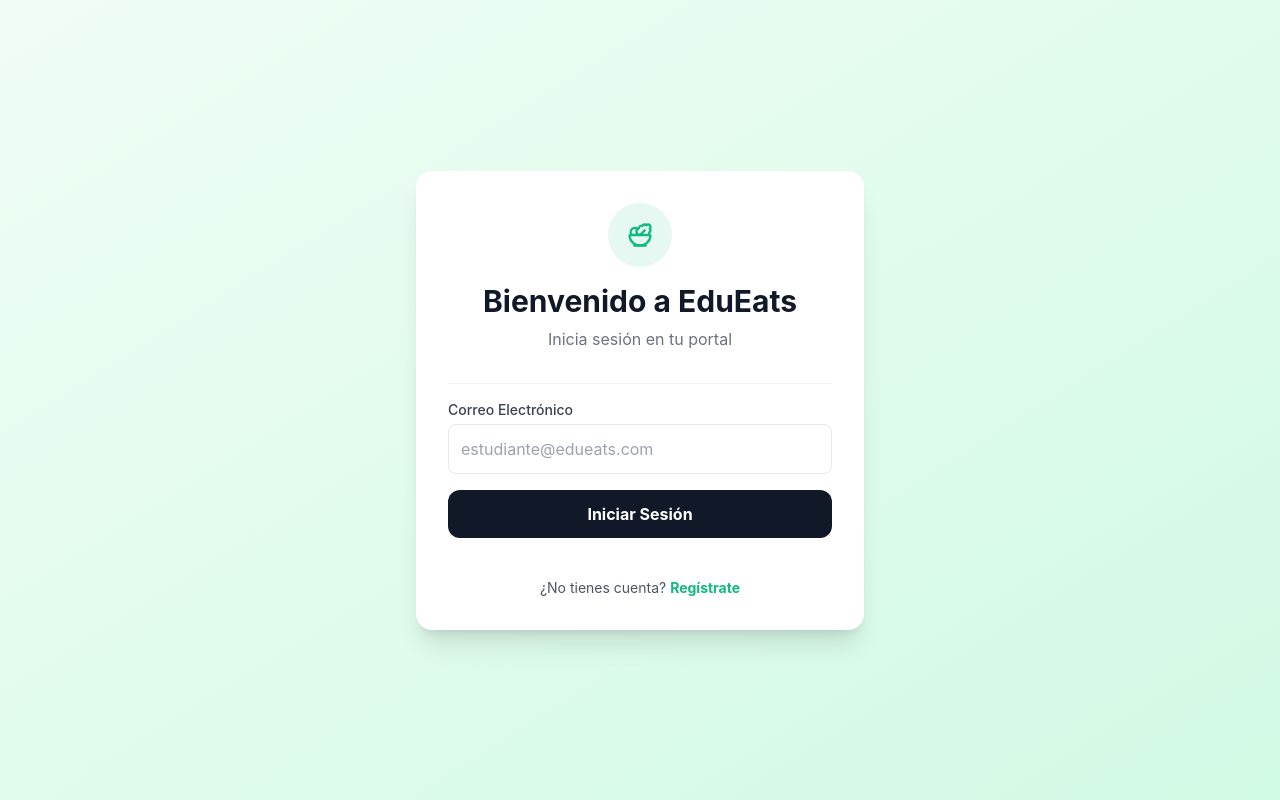
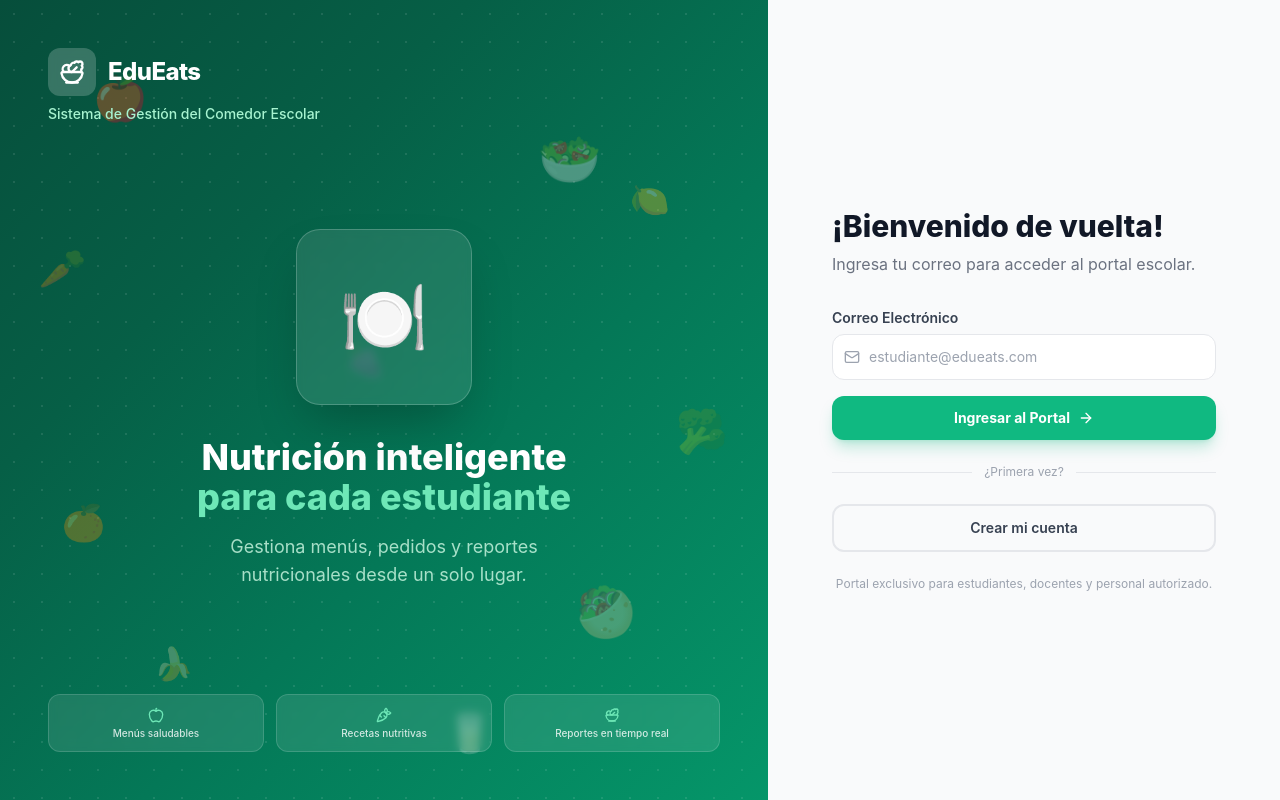
Before and after one commit to anubclao/EdueatsV2, a React (Vite) app in the folder edueats-v2/apps/web/: page /#/login in a window 1280 px wide. Built offline with nearby package versions, Linux system fonts and the light colour scheme.

Commit message:
feat: redesign Login with school cafeteria theme and improve responsive layout

```diff
--- a/edueats-v2/apps/web/src/components/Layout.tsx
+++ b/edueats-v2/apps/web/src/components/Layout.tsx
@@ -295,7 +295,7 @@ export const Layout = ({ children }: { children?: ReactNode }) => {
              </button>
           </div>
         </header>
-        <div className="flex-1 p-3 sm:p-4 md:p-8 max-w-7xl mx-auto w-full pb-safe overflow-x-hidden">
+        <div className="flex-1 p-3 sm:p-5 md:p-8 max-w-7xl mx-auto w-full pb-safe overflow-x-hidden">
           <Outlet />
         </div>
       </main>
--- a/edueats-v2/apps/web/src/pages/Login.tsx
+++ b/edueats-v2/apps/web/src/pages/Login.tsx
@@ -1,17 +1,30 @@
 import { useState, FormEvent } from 'react';
 import { useAuth } from '../context/AuthContext';
-import { Salad, AlertCircle } from 'lucide-react';
+import { AlertCircle, Mail, ArrowRight, Apple, Carrot, Salad } from 'lucide-react';
 import { Link } from 'react-router-dom';
+
+/* Floating food decoration bubble */
+const FloatingIcon = ({ icon, top, left, size, delay, opacity }: {
+  icon: string; top: string; left: string; size: string; delay: string; opacity: string;
+}) => (
+  <div
+    className="absolute select-none pointer-events-none"
+    style={{ top, left, fontSize: size, animationDelay: delay, opacity, animation: 'float 6s ease-in-out infinite' }}
+  >
+    {icon}
+  </div>
+);
 
 export const Login = () => {
   const { loginWithEmail } = useAuth();
   const [email, setEmail] = useState('');
   const [error, setError] = useState('');
+  const [loading, setLoading] = useState(false);
 
   const handleStandardLogin = async (e: FormEvent) => {
     e.preventDefault();
     setError('');
-
+    setLoading(true);
     try {
       if (await loginWithEmail(email)) {
         // AuthContext/Router handles redirect based on role
@@ -20,57 +33,164 @@ export const Login = () => {
       }
     } catch {
       setError('No se pudo conectar con el servidor. Verifica la configuración del backend e intenta nuevamente.');
+    } finally {
+      setLoading(false);
     }
   };
 
   return (
-    <div className="min-h-screen flex items-center justify-center bg-gradient-to-br from-green-50 to-emerald-100 p-4 dark:from-gray-900 dark:to-gray-800">
-      <div className="bg-white dark:bg-gray-800 rounded-2xl shadow-xl max-w-md w-full p-6 sm:p-8 space-y-6 sm:space-y-8">
-        <div className="text-center">
-          <div className="bg-primary/10 w-14 h-14 sm:w-16 sm:h-16 rounded-full flex items-center justify-center mx-auto mb-3 sm:mb-4">
-            <Salad className="text-primary" size={28} />
+    <div className="min-h-screen flex flex-col md:flex-row">
+      {/* ── Left panel: decorative school cafeteria theme ── */}
+      <div className="relative hidden md:flex md:w-1/2 lg:w-3/5 flex-col justify-between overflow-hidden"
+        style={{ background: 'linear-gradient(135deg, #064e3b 0%, #065f46 30%, #047857 60%, #059669 100%)' }}>
+
+        {/* Subtle dot-grid overlay */}
+        <div className="absolute inset-0 opacity-10"
+          style={{ backgroundImage: 'radial-gradient(circle, #ffffff 1px, transparent 1px)', backgroundSize: '28px 28px' }} />
+
+        {/* Floating food icons */}
+        <FloatingIcon icon="🍎" top="8%"  left="12%" size="2.8rem" delay="0s"   opacity="0.35" />
+        <FloatingIcon icon="🥗" top="15%" left="70%" size="3.2rem" delay="1.2s" opacity="0.30" />
+        <FloatingIcon icon="🥕" top="30%" left="5%"  size="2.4rem" delay="0.7s" opacity="0.28" />
+        <FloatingIcon icon="🍋" top="22%" left="82%" size="2rem"   delay="2s"   opacity="0.32" />
+        <FloatingIcon icon="🥦" top="50%" left="88%" size="2.6rem" delay="0.4s" opacity="0.25" />
+        <FloatingIcon icon="🍊" top="62%" left="8%"  size="2.2rem" delay="1.8s" opacity="0.30" />
+        <FloatingIcon icon="🥙" top="72%" left="75%" size="3rem"   delay="0.9s" opacity="0.28" />
+        <FloatingIcon icon="🍌" top="80%" left="20%" size="2rem"   delay="1.5s" opacity="0.25" />
+        <FloatingIcon icon="🥛" top="88%" left="58%" size="2.4rem" delay="0.2s" opacity="0.30" />
+        <FloatingIcon icon="🍇" top="42%" left="45%" size="2rem"   delay="2.3s" opacity="0.20" />
+
+        {/* Top branding */}
+        <div className="relative z-10 p-8 lg:p-12">
+          <div className="flex items-center gap-3 mb-2">
+            <div className="bg-white/20 backdrop-blur-sm p-2.5 rounded-xl">
+              <Salad className="text-white" size={28} />
             </div>
-          <h1 className="text-2xl sm:text-3xl font-bold text-gray-900 dark:text-white">Bienvenido a EduEats</h1>
-          <p className="text-gray-500 dark:text-gray-400 mt-1 sm:mt-2 text-sm sm:text-base">Inicia sesión en tu portal</p>
+            <span className="text-white text-2xl font-extrabold tracking-tight">EduEats</span>
+          </div>
+          <p className="text-emerald-200 text-sm font-medium">Sistema de Gestión del Comedor Escolar</p>
         </div>
 
-        {/* Standard Login */}
-        <form onSubmit={handleStandardLogin} className="space-y-4 pt-4 border-t border-gray-100 dark:border-gray-700">
+        {/* Center hero text */}
+        <div className="relative z-10 px-8 lg:px-12 text-center">
+          {/* Tray illustration */}
+          <div className="mx-auto mb-8 w-36 h-36 lg:w-44 lg:h-44 rounded-3xl bg-white/10 backdrop-blur-sm border border-white/20 flex items-center justify-center shadow-2xl">
+            <span className="text-6xl lg:text-7xl select-none">🍽️</span>
+          </div>
+          <h2 className="text-white text-3xl lg:text-4xl font-extrabold leading-tight mb-4">
+            Nutrición inteligente<br/>
+            <span className="text-emerald-300">para cada estudiante</span>
+          </h2>
+          <p className="text-emerald-100/80 text-base lg:text-lg max-w-sm mx-auto leading-relaxed">
+            Gestiona menús, pedidos y reportes nutricionales desde un solo lugar.
+          </p>
+        </div>
+
+        {/* Bottom stats */}
+        <div className="relative z-10 p-8 lg:p-12">
+          <div className="grid grid-cols-3 gap-3">
+            {[
+              { icon: <Apple size={16}/>, label: 'Menús saludables' },
+              { icon: <Carrot size={16}/>, label: 'Recetas nutritivas' },
+              { icon: <Salad size={16}/>, label: 'Reportes en tiempo real' },
+            ].map((item, i) => (
+              <div key={i} className="bg-white/10 backdrop-blur-sm rounded-xl p-3 border border-white/15 text-center">
+                <div className="text-emerald-300 flex justify-center mb-1">{item.icon}</div>
+                <p className="text-white/80 text-[10px] font-medium leading-tight">{item.label}</p>
+              </div>
+            ))}
+          </div>
+        </div>
+
+        {/* CSS keyframes injected via style tag */}
+        <style>{`@keyframes float { 0%,100%{transform:translateY(0)} 50%{transform:translateY(-14px)} }`}</style>
+      </div>
+
+      {/* ── Right panel: login form ── */}
+      <div className="flex-1 flex flex-col items-center justify-center p-6 sm:p-10 bg-gray-50 dark:bg-gray-900 relative overflow-hidden">
+        {/* Mobile top accent */}
+        <div className="absolute top-0 left-0 right-0 h-1.5 bg-gradient-to-r from-emerald-500 via-green-400 to-teal-500 md:hidden" />
+
+        {/* Mobile logo */}
+        <div className="flex items-center gap-2 mb-8 md:hidden">
+          <div className="bg-primary/10 p-2 rounded-xl">
+            <Salad className="text-primary" size={24} />
+          </div>
+          <span className="text-xl font-extrabold text-gray-800 dark:text-white tracking-tight">EduEats</span>
+        </div>
+
+        <div className="w-full max-w-sm">
+          {/* Heading */}
+          <div className="mb-8">
+            <h1 className="text-2xl sm:text-3xl font-extrabold text-gray-900 dark:text-white mb-2">
+              ¡Bienvenido de vuelta!
+            </h1>
+            <p className="text-gray-500 dark:text-gray-400 text-sm sm:text-base">
+              Ingresa tu correo para acceder al portal escolar.
+            </p>
+          </div>
+
+          {/* Form */}
+          <form onSubmit={handleStandardLogin} className="space-y-4">
             <div>
-             <label className="block text-sm font-medium text-gray-700 dark:text-gray-300 mb-1">Correo Electrónico</label>
+              <label className="block text-sm font-semibold text-gray-700 dark:text-gray-300 mb-1.5">
+                Correo Electrónico
+              </label>
+              <div className="relative">
+                <Mail size={16} className="absolute left-3 top-1/2 -translate-y-1/2 text-gray-400 pointer-events-none" />
                 <input
                   type="email"
                   required
                   placeholder="estudiante@edueats.com"
-              className={`w-full border rounded-lg p-3 outline-none dark:bg-gray-700 dark:text-white transition-all
+                  className={`w-full pl-9 pr-4 py-3 border rounded-xl outline-none dark:bg-gray-800 dark:text-white transition-all text-sm
                     ${error
-                  ? 'border-red-500 focus:ring-2 focus:ring-red-200 bg-red-50 dark:border-red-500/50'
-                  : 'border-gray-200 dark:border-gray-600 focus:ring-2 focus:ring-primary/50'
+                      ? 'border-red-400 focus:ring-2 focus:ring-red-200 bg-red-50 dark:border-red-500/50'
+                      : 'border-gray-200 dark:border-gray-700 focus:ring-2 focus:ring-primary/40 focus:border-primary bg-white'
                     }`}
                   value={email}
-              onChange={(e) => {
-                setEmail(e.target.value);
-                setError('');
-              }}
+                  onChange={(e) => { setEmail(e.target.value); setError(''); }}
                 />
+              </div>
               {error && (
-               <div className="flex items-center gap-2 mt-2 text-red-600 dark:text-red-400 text-sm animate-in slide-in-from-top-1">
-                 <AlertCircle size={16} />
+                <div className="flex items-start gap-2 mt-2 text-red-600 dark:text-red-400 text-xs bg-red-50 dark:bg-red-900/20 border border-red-200 dark:border-red-800 rounded-lg p-2.5">
+                  <AlertCircle size={14} className="flex-shrink-0 mt-0.5" />
                   <span>{error}</span>
                 </div>
               )}
             </div>
-          <button type="submit" className="w-full bg-gray-900 dark:bg-black text-white font-bold py-3 rounded-xl hover:bg-gray-800 transition-colors">
-            Iniciar Sesión
+
+            <button
+              type="submit"
+              disabled={loading}
+              className="w-full flex items-center justify-center gap-2 bg-primary hover:bg-emerald-600 disabled:opacity-60 disabled:cursor-not-allowed text-white font-bold py-3 rounded-xl transition-all shadow-lg shadow-primary/25 hover:shadow-primary/40 hover:-translate-y-0.5 active:translate-y-0 text-sm"
+            >
+              {loading ? (
+                <svg className="animate-spin h-4 w-4 text-white" fill="none" viewBox="0 0 24 24">
+                  <circle className="opacity-25" cx="12" cy="12" r="10" stroke="currentColor" strokeWidth="4"/>
+                  <path className="opacity-75" fill="currentColor" d="M4 12a8 8 0 018-8v8z"/>
+                </svg>
+              ) : (
+                <>Ingresar al Portal <ArrowRight size={16} /></>
+              )}
             </button>
           </form>
 
-        <div className="text-center pt-2">
-          <p className="text-sm text-gray-600 dark:text-gray-400">
-            ¿No tienes cuenta?{' '}
-            <Link to="/register" className="text-primary font-bold hover:underline">
-              Regístrate
+          {/* Divider */}
+          <div className="flex items-center gap-3 my-6">
+            <div className="flex-1 h-px bg-gray-200 dark:bg-gray-700" />
+            <span className="text-xs text-gray-400">¿Primera vez?</span>
+            <div className="flex-1 h-px bg-gray-200 dark:bg-gray-700" />
+          </div>
+
+          <Link
+            to="/register"
+            className="w-full flex items-center justify-center gap-2 border-2 border-gray-200 dark:border-gray-700 hover:border-primary dark:hover:border-primary text-gray-700 dark:text-gray-300 hover:text-primary font-semibold py-3 rounded-xl transition-all text-sm"
+          >
+            Crear mi cuenta
           </Link>
+
+          <p className="text-center text-xs text-gray-400 dark:text-gray-500 mt-6">
+            Portal exclusivo para estudiantes, docentes y personal autorizado.
           </p>
         </div>
       </div>
```
Lines whose indentation alone changed are shown as unchanged.
